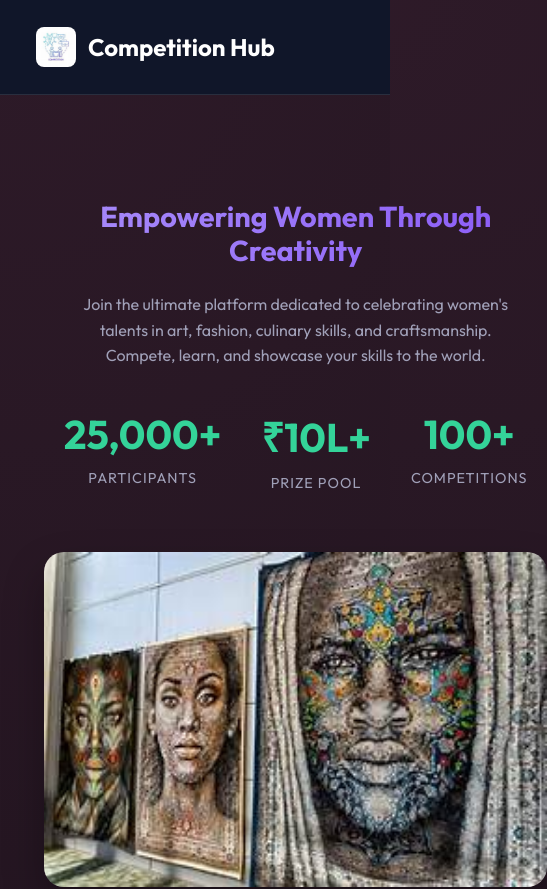
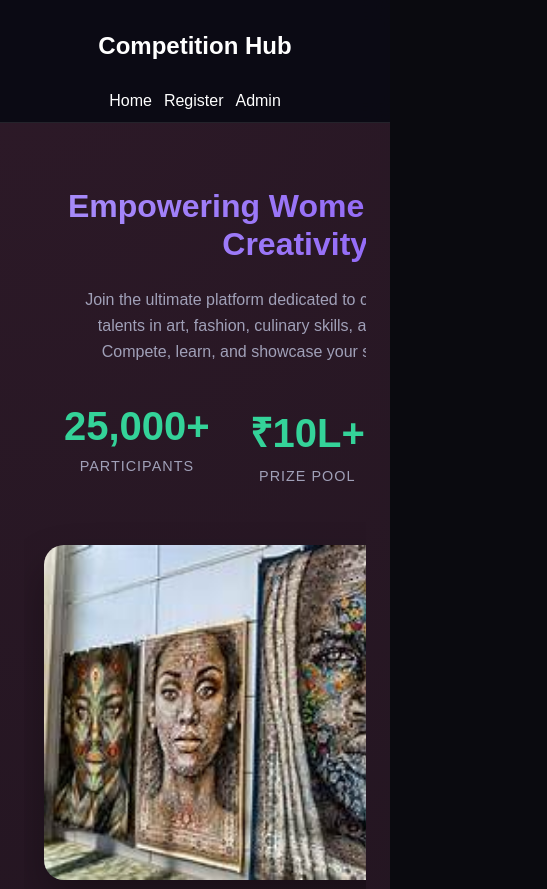
Before and after one commit to SusanR9/AIproject, a React (Vite) app in the folder competition/: page / in a window 390 px wide. Shown: the top 889 px of the page, 547 px wide, since content can reach past the window. Built offline with nearby package versions, Linux system fonts and the light colour scheme; no server answers.

Commit message:
major responsive UI improvements

```diff
--- a/competition/src/components/Footer.jsx
+++ b/competition/src/components/Footer.jsx
@@ -6,7 +6,8 @@ function Footer() {
       <div className="footer-container">
         <div className="footer-section">
           <h3>Competition Hub</h3>
-          <p>Join thousands of developers in exciting coding competitions and hackathons worldwide.</p>
+          <p> Discover talent, compete with passion, and showcase your skills
+            through exciting competitions across multiple categories.</p>
         </div>
         <div className="footer-section">
           <h4>Quick Links</h4>
--- a/competition/src/components/Navbar.jsx
+++ b/competition/src/components/Navbar.jsx
@@ -1,18 +1,14 @@
-import React from 'react';
-import { Link } from 'react-router-dom';
-import logo from '../assets/complogo.jpg';
+import { Link } from "react-router-dom";
+
 function Navbar() {
   return (
     <nav className="navbar">
-      <div className="nav-container">
-        <Link to="/" className="nav-logo">
-          <img src={logo} alt="Competition Hub" className="logo-img" />
-          <span>Competition Hub</span>
-        </Link>
-        <div className="nav-menu">
-          <Link to="/" className="nav-link">Home</Link>
-          <Link to="/registration" className="nav-link">Register</Link>
-        </div>
+      <h2 className="logo">Competition Hub</h2>
+
+      <div className="nav-links">
+        <Link to="/">Home</Link>
+        <Link to="/registration">Register</Link>
+        <Link to="/admin">Admin</Link>
       </div>
     </nav>
   );
--- a/competition/src/index.css
+++ b/competition/src/index.css
@@ -455,3 +455,124 @@ body {
     height: auto;
   }
 }
+
+/* =====================================
+   GLOBAL LAYOUT FIX
+===================================== */
+
+* {
+  box-sizing: border-box;
+}
+
+html,
+body,
+#root {
+  margin: 0;
+  padding: 0;
+  width: 100%;
+  overflow-x: hidden;
+  scroll-behavior: smooth;
+  font-family: 'Poppins', sans-serif;
+}
+
+/* Prevent floating */
+section,
+div {
+  max-width: 100%;
+}
+
+/* MAIN PAGE */
+.home-page,
+.hero-section,
+.main-container {
+  width: 100%;
+  overflow-x: hidden;
+}
+
+/* =====================================
+   FIXED NAVBAR
+===================================== */
+
+.navbar {
+  position: fixed;
+  top: 0;
+  left: 0;
+  width: 100%;
+  z-index: 999;
+  background: rgba(10, 10, 20, 0.95);
+  backdrop-filter: blur(10px);
+  padding: 14px 40px;
+  display: flex;
+  justify-content: space-between;
+  align-items: center;
+}
+
+/* Prevent content hiding behind navbar */
+body {
+  padding-top: 80px;
+}
+
+/* NAV LINKS */
+
+.nav-links {
+  display: flex;
+  gap: 20px;
+  align-items: center;
+}
+
+.nav-links a {
+  color: white;
+  text-decoration: none;
+  font-weight: 500;
+}
+
+/* =====================================
+   MOBILE NAVBAR
+===================================== */
+
+@media screen and (max-width: 768px) {
+
+  .navbar {
+    flex-direction: column;
+    padding: 14px 18px;
+    gap: 12px;
+  }
+
+  .nav-links {
+    flex-wrap: wrap;
+    justify-content: center;
+    gap: 12px;
+  }
+
+  .hero-title {
+    font-size: 2rem !important;
+    text-align: center;
+  }
+
+  .hero-subtitle {
+    text-align: center;
+    font-size: 1rem;
+  }
+
+  .hero-buttons {
+    flex-direction: column;
+    width: 100%;
+  }
+
+  .hero-buttons button {
+    width: 100%;
+  }
+
+  .competition-grid {
+    grid-template-columns: 1fr !important;
+  }
+
+  .competition-card {
+    width: 100%;
+  }
+
+  .footer {
+    text-align: center;
+    padding: 24px 16px;
+  }
+}
```
